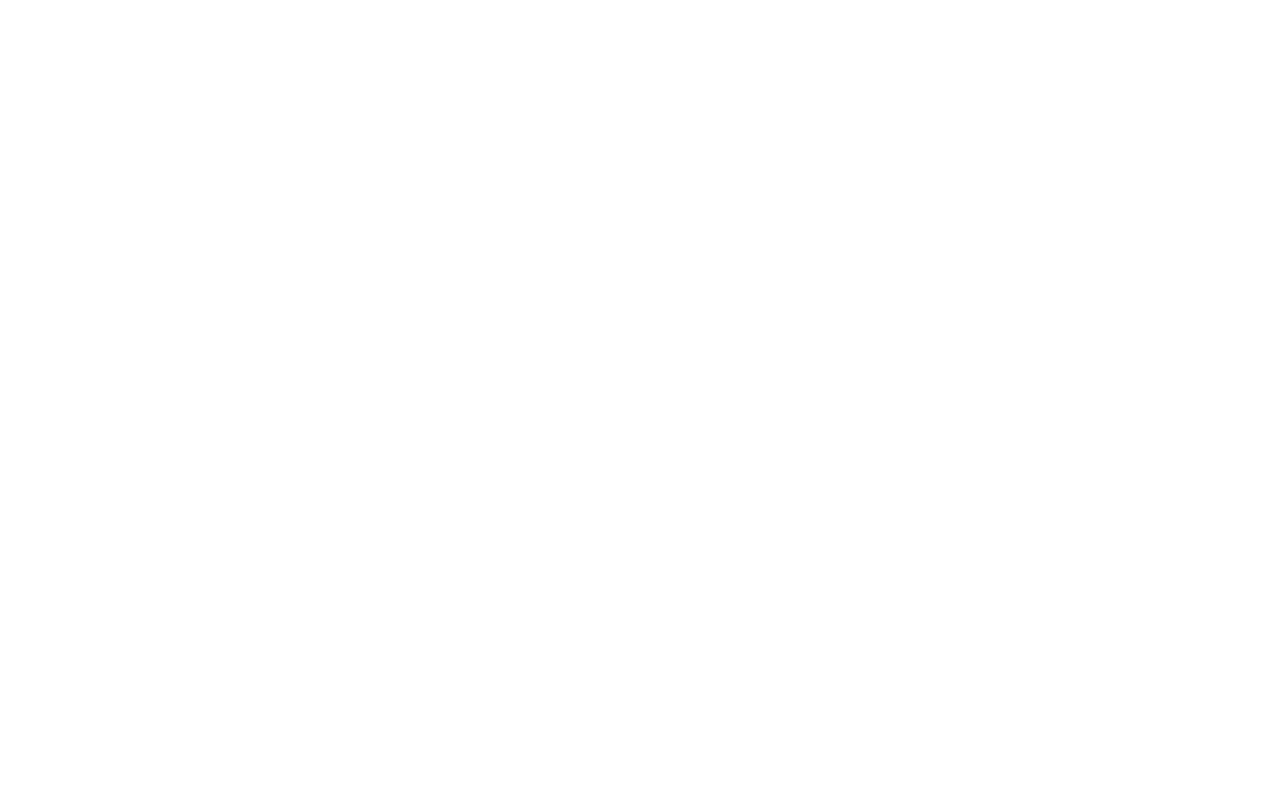
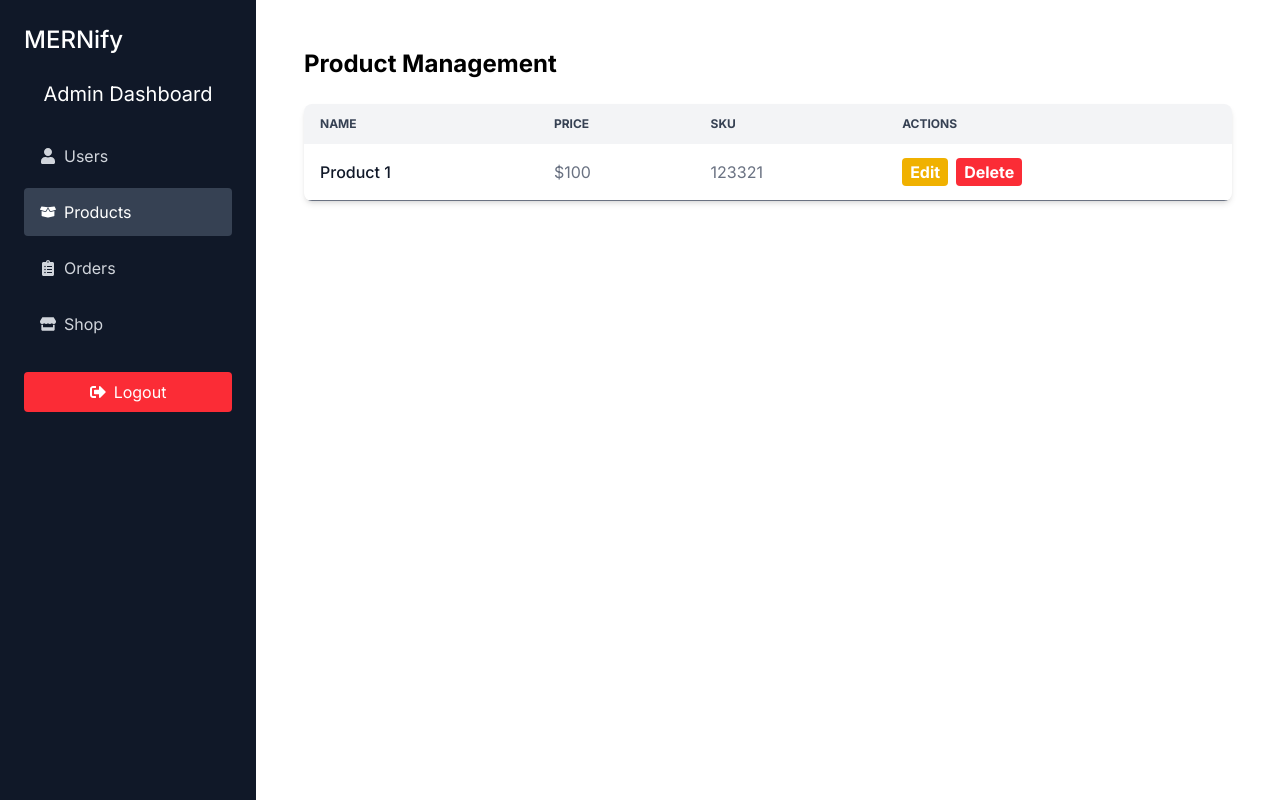
Before and after one commit to salmaelakhal/fullstack-mern-ecommerce, a React (Vite) app in the folder frontend/: page /admin/products in a window 1280 px wide. Before the commit this address had no page. Built offline with nearby package versions, Linux system fonts and the light colour scheme.

Commit message:
Complete ProductsManagement UI Page  in AdminSide

```diff
--- a/frontend/src/App.jsx
+++ b/frontend/src/App.jsx
@@ -15,6 +15,7 @@
 import AdminLayout from './components/Admin/AdminLayout';
 import AdminHomePage from './pages/AdminHomePage';
 import UserManagement from './components/Admin/UserManagement';
+import ProductManagement from './components/Admin/ProductManagement';
 function App() {
   return (
     <BrowserRouter>
@@ -36,6 +37,7 @@
         <Route path="/admin" element={<AdminLayout />} >
           <Route index element={<AdminHomePage />} />
           <Route path="users" element={<UserManagement />} />
+          <Route path="products" element={<ProductManagement />} />
         </Route>
 
       </Routes>
--- /dev/null
+++ b/frontend/src/components/Admin/ProductManagement.jsx
@@ -0,0 +1,80 @@
+import React from 'react'
+import { Link } from 'react-router-dom';
+
+function ProductManagement() {
+
+    const products = [
+        {
+            _id: 1234,
+            name: 'Product 1',
+            price: 100,
+            sku: "123321",
+        },
+    ];
+
+
+
+    const handleDelete = (productId) => {
+        if(window.confirm("Are you sure you want to delete this product?"))
+        // Handle product deletion logic here
+        console.log(`Deleting product with ID: ${productId}`);
+    };
+
+
+
+  return (
+      <div className='max-w-7xl mx-auto p-6'>
+          <h2 className="text-2xl font-bold mb-6">
+              Product Management
+          </h2>
+          <div className="overflow-x-auto shadow-md sm:rounded-lg">
+              <table className="min-w-full text-left text-gray-500">
+                  <thead className="bg-gray-100 text-xs uppercase text-gray-700">
+                      <tr>
+                          <th className="py-3 px-4">Name</th>
+                          <th className="py-3 px-4">Price</th>
+                          <th className="py-3 px-4">SKU</th>
+                          <th className="py-3 px-4">Actions</th>
+                      </tr>
+                  </thead>
+                  <tbody>
+                      {products.length > 0 ? (
+                          products.map((product) => (
+
+                              <tr key={product._id} className='border-b hover:bg-gray-50 cursor-pointer'>
+                                  <td className="p-4 font-medium text-gray-900 whitespace-nowrap">{product.name}</td>
+                                  <td className="p-4">${product.price}</td>
+                                  <td className="p-4">{product.sku}</td>
+                                  <td className="p-4">
+                                      <Link
+                                          to={`/admin/products/${product._id}/edit`}
+                                          className="bg-yellow-500 hover:bg-yellow-600 text-white font-bold py-1 px-2 rounded mr-2">
+                                          Edit
+                                      </Link>
+
+                                      <Link
+                                          onClick={() => handleDelete(product._id)}
+                                          className="bg-red-500 hover:bg-red-600 text-white font-bold py-1 px-2 rounded">
+                                          Delete
+                                      </Link>
+                                  </td>
+                              </tr>
+                          ))
+                      ) : (
+                              <tr>
+                                  <td colSpan="4" className="p-4 text-center text-gray-500">
+                                      No products found.
+                                  </td>
+                          </tr>
+
+                      )
+                    }
+                  </tbody>
+              </table>
+          </div>
+
+    </div>
+  )
+}
+
+export default ProductManagement
```
